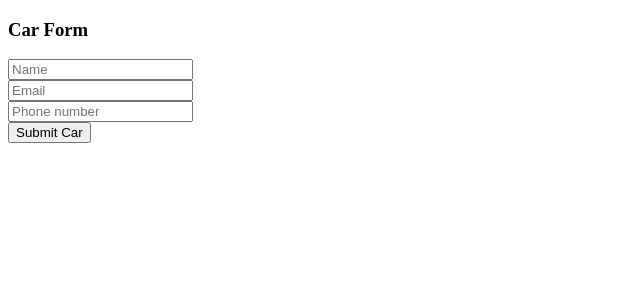
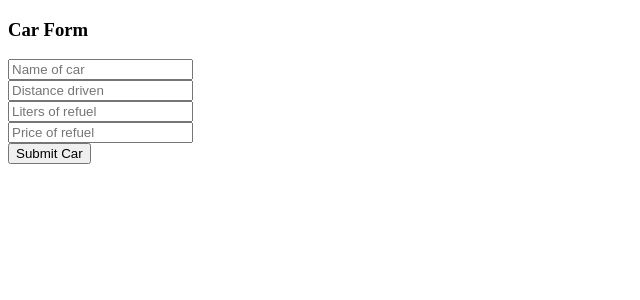
Before and after one commit to otto-laitinen/gas-tracker, a React (Create React App) app: page / in a window 1280 px wide. Shown: the top 300 px of the page, without its empty margins (0-640 px from the left). Built offline with nearby package versions, Linux system fonts and the light colour scheme.

Commit message:
updated names

```diff
--- a/src/Form.js
+++ b/src/Form.js
@@ -5,8 +5,9 @@ export default function CarForm({addCar}) {
 
     const [carInfo, setCarInfo] = useState({
         name:"",
-        email:"",
-        phonenumber:"",
+        distance:"",
+        litersRefuel:"",
+        priceRefuel:"",
     });
 
     const handleChange = (event) => {
@@ -17,7 +18,7 @@ export default function CarForm({addCar}) {
         //prevents the sbumit button from refresheing the page
         event.preventDefault();
         addCar(carInfo);
-        setCarInfo({ name: "", email: "", phonenumber: ""});
+        setCarInfo({ name: "", distance: "", litersRefuel: "",priceRefuel:""});
     };
 
 
@@ -31,26 +32,35 @@ export default function CarForm({addCar}) {
                     <input
                     type="text"
                     name="name"
-                    placeholder="Name"
+                    placeholder="Name of car"
                     value={carInfo.name}
                     onChange={handleChange}
                     />
                 </div>
                 <div>
                 <input
-                    type="email"
-                    name="email"
-                    placeholder="Email"
-                    value={carInfo.email}
+                    type="number"
+                    name="distance"
+                    placeholder="Distance driven"
+                    value={carInfo.distance}
                     onChange={handleChange}
                     />
                 </div>
                 <div>
                 <input
                     type="number"
-                    name="phonenumber"
-                    placeholder="Phone number"
-                    value={carInfo.phonenumber}
+                    name="litersRefuel"
+                    placeholder="Liters of refuel"
+                    value={carInfo.litersRefuel}
+                    onChange={handleChange}
+                    />
+                </div>
+                <div>
+                <input
+                    type="number"
+                    name="priceRefuel"
+                    placeholder="Price of refuel"
+                    value={carInfo.priceRefuel}
                     onChange={handleChange}
                     />
                 </div>
--- a/src/components/Car.js
+++ b/src/components/Car.js
@@ -4,10 +4,11 @@ export default function CarList({allCars}){
   return (
     <div>
        {allCars.map((car)=>(
-         <div className="name" key={car.phonenumber}>
+         <div className="name" key={car.priceRefuel}>
            <p className='card-name'>{car.name}</p>
-           <p>{car.email}</p>
-           <p>{car.phonenumber}</p>
+           <p>{car.distance}</p>
+           <p>{car.litersRefuel}</p>
+           <p>{car.priceRefuel}</p>
           </div>
        ))}
     </div>
```
